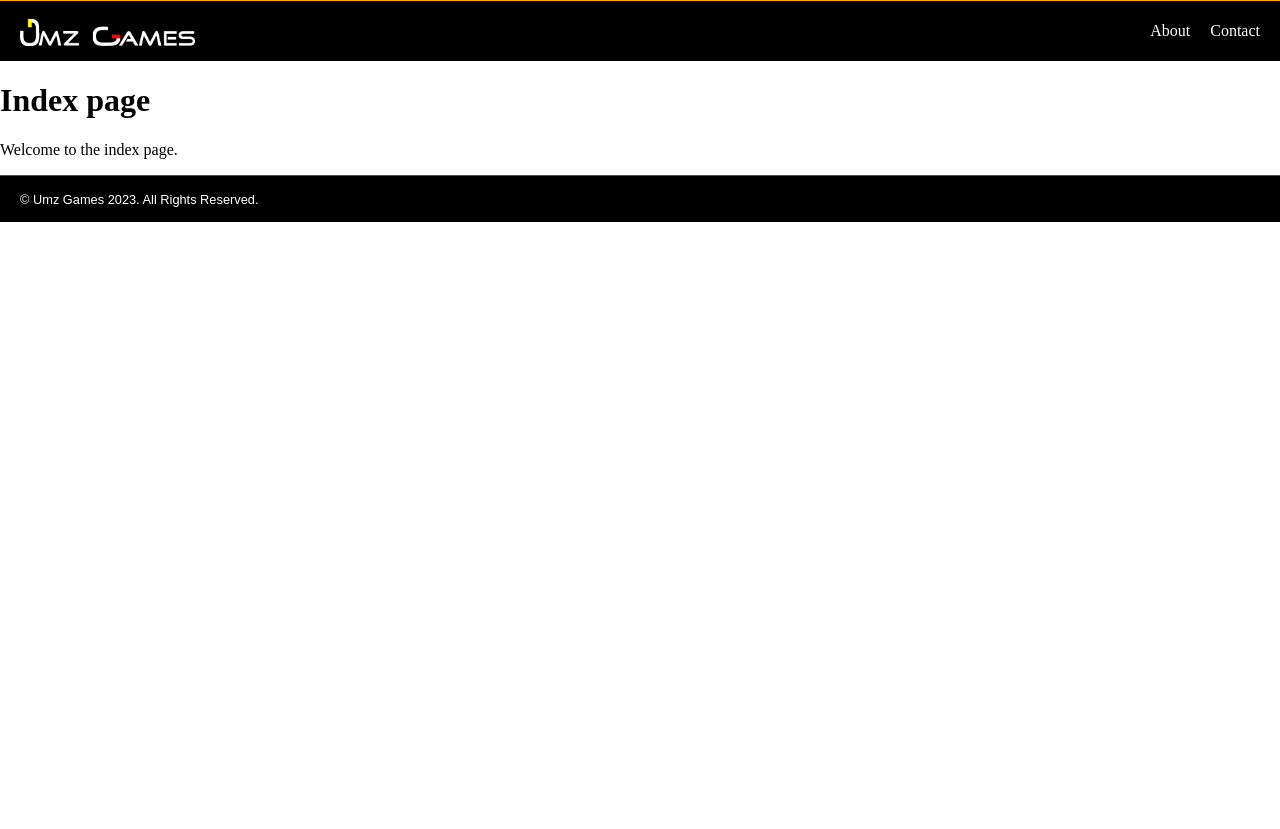
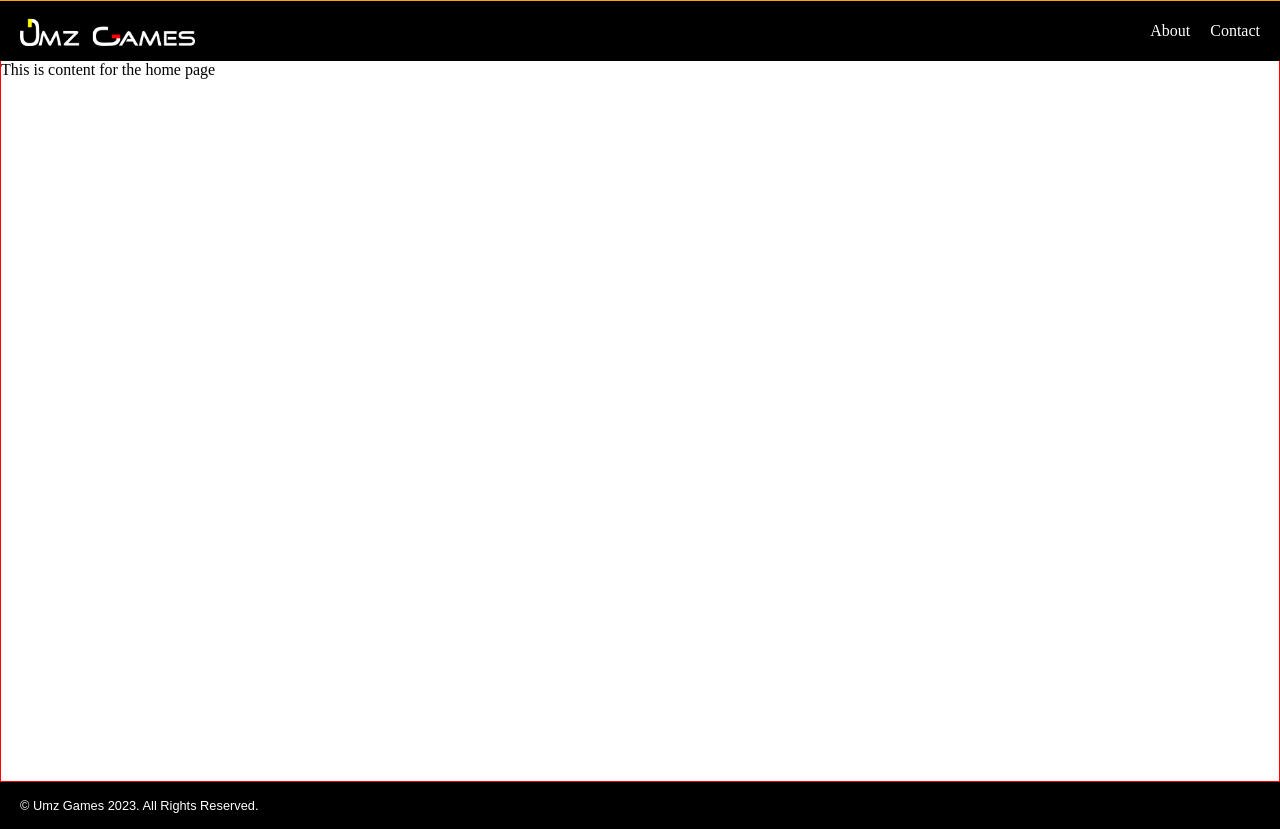
Before and after one commit to Umz/ug-web, a Nuxt app: page / in a window 1280 px wide. Before the commit the page ends 800 px from the top, so only its background shows below. Built offline with nearby package versions, Linux system fonts and the light colour scheme.

Commit message:
Build and styling for the page structure that all pages will build inside-

```diff
--- a/assets/css/styles.css
+++ b/assets/css/styles.css
@@ -7,3 +7,14 @@ html, body {
     padding: 0;
     margin: 0;
 }
+
+/* Site Structure */
+
+#page-content {
+    display: block;
+    min-height: 90vh;
+    margin: 0 auto;
+
+    border-left: 1px solid var(--red);
+    border-right: 1px solid var(--red);
+}
--- a/layouts/default.vue
+++ b/layouts/default.vue
@@ -1,7 +1,9 @@
 <template>
     <div>
         <Header />
-        <slot />
+        <div id="page-content">
+            <slot />
+        </div>
         <Footer />
     </div>
 </template>
--- a/pages/index.vue
+++ b/pages/index.vue
@@ -1,4 +1,5 @@
 <template>
-    <h1>Index page</h1>
-    <p>Welcome to the index page.</p>
+    <div>
+        This is content for the home page
+    </div>
 </template>
```
